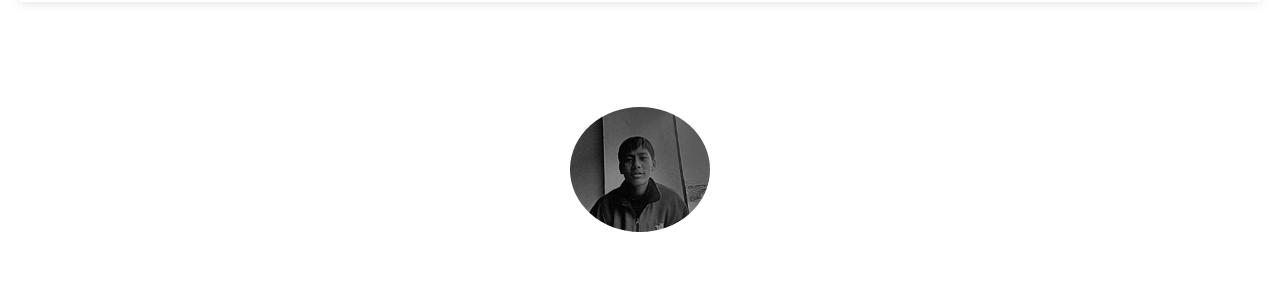
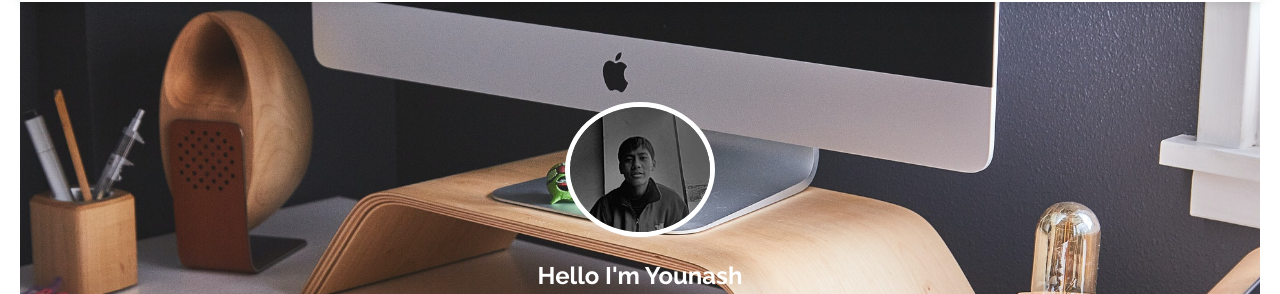
Before and after one commit to younashsherchan99-a11y/CET-138-Fullstack-development, a plain HTML site: page index.html in a window 1280 px wide. Shown: the part 78-372 px from the top of the page. Drawn offline with nearby package versions, Linux system fonts and the light colour scheme; the site is published under a folder, as on GitHub Pages, so addresses that start at the root find nothing.

Commit message:
Update index.html

```diff
--- a/index.html
+++ b/index.html
@@ -38,7 +38,7 @@
     </nav>
 
     <!-- HERO -->
-    <section class="hero" style="background-image: url(/assets/img/bg-hero.jpg);">
+    <section class="hero" style="background-image: url(assets/img/bg-hero.jpg);">
         <div class="container">
 
             <div class="hero-content">
```
